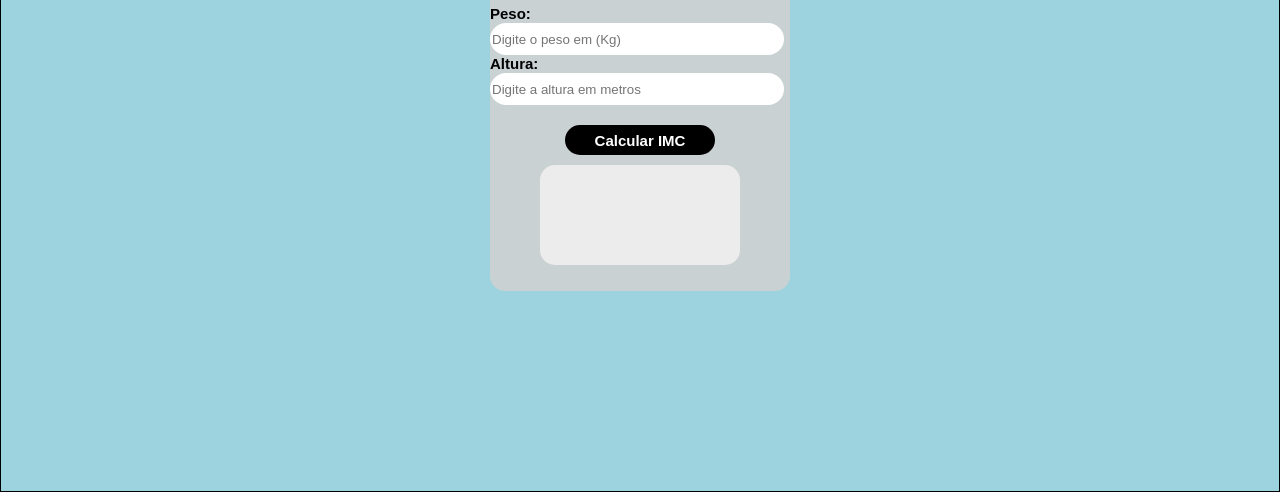
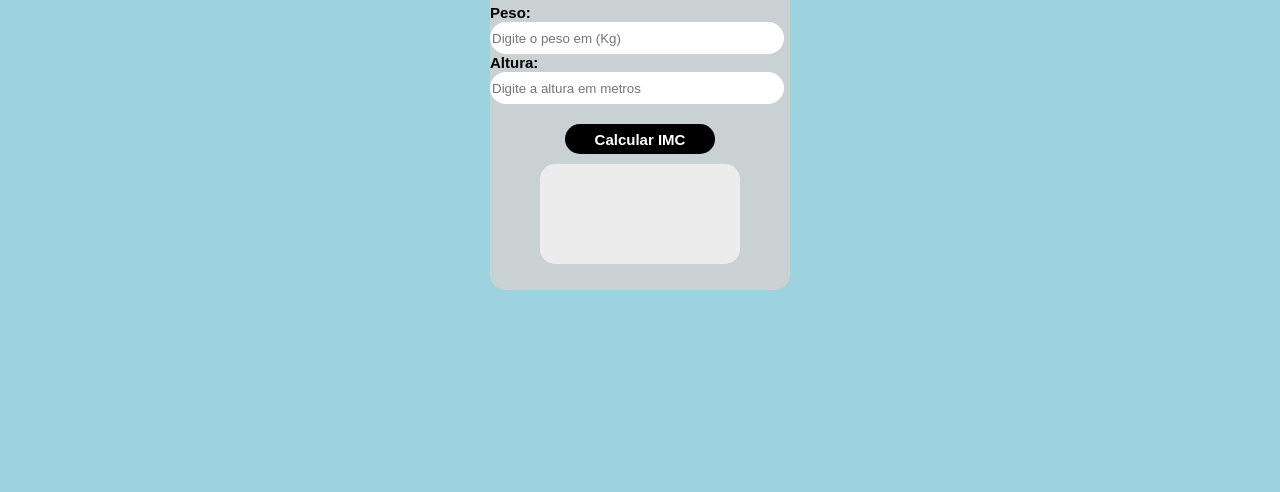
Before and after one commit to arthur972645/assuntos-2024_T.I, a plain HTML site: page teste-front-end-igor/index.html in a window 1280 px wide. Shown: the part 310-802 px from the top of the page. Drawn offline with Linux system fonts and the light colour scheme.

Commit message:
teste front end

```diff
--- a/teste-front-end-igor/style.css
+++ b/teste-front-end-igor/style.css
@@ -1,5 +1,4 @@
 body{
-    border: 1px solid black;
     height: 100vh;
     margin: 0;
     display: flex;
@@ -13,6 +12,9 @@ body{
     height: 400px;
     width: 300px;
     border-radius: 15px;
+    @media screen {
+
+    }
 }
 .caixaTitulo{
    display: flex;
```
